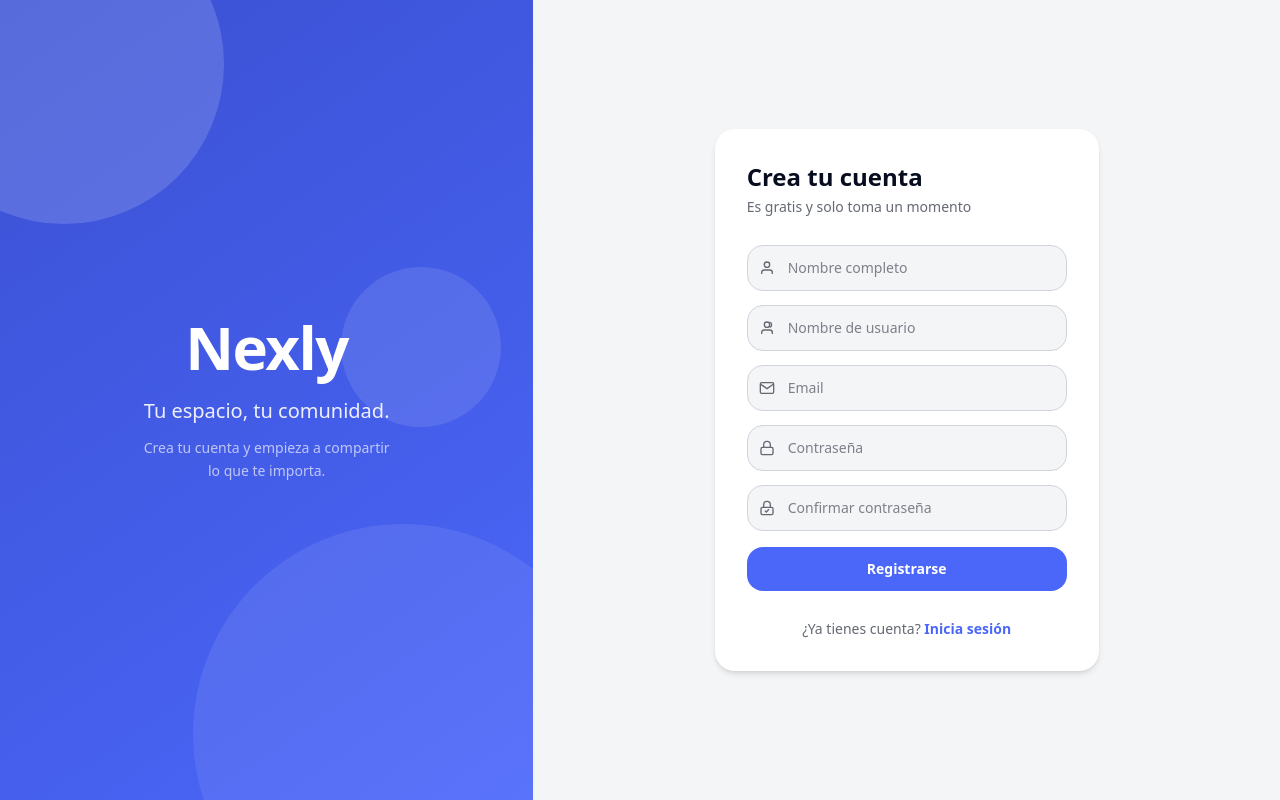
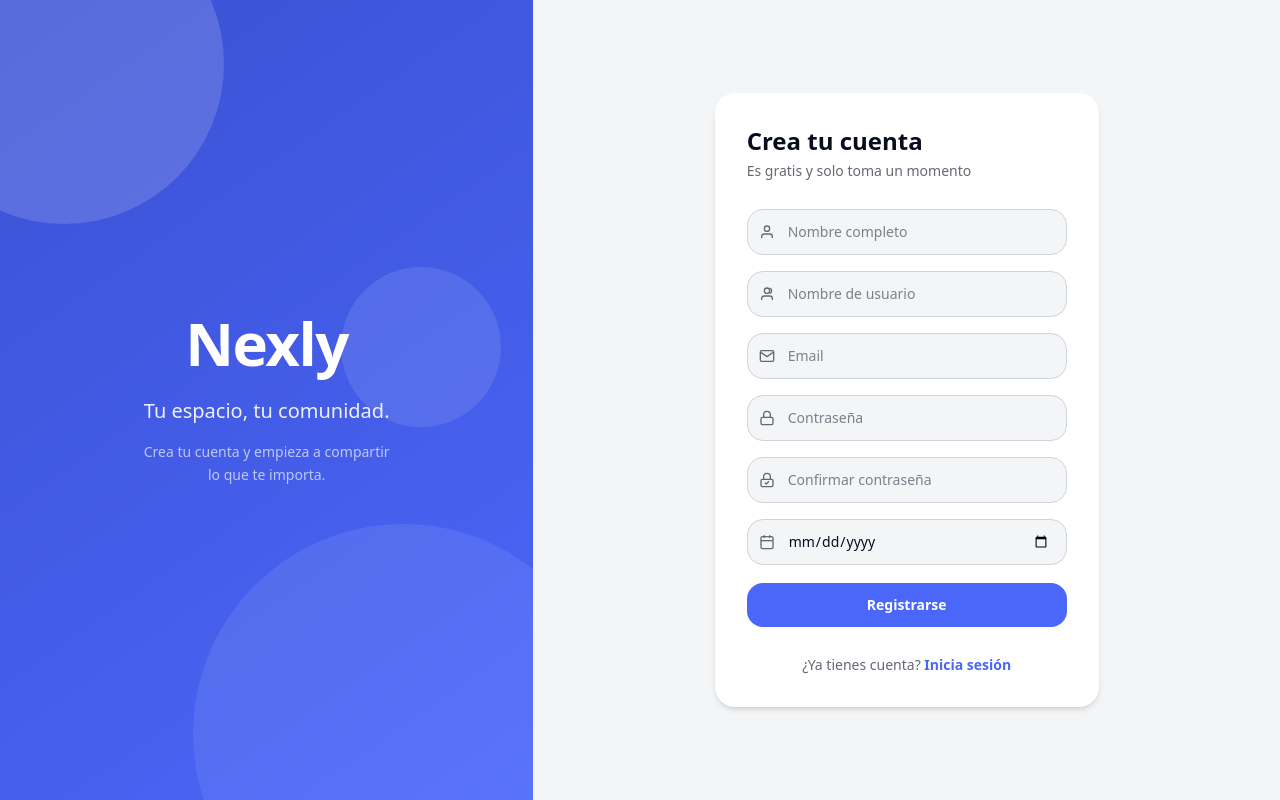
Before and after one commit to MateoCastro47/Nexly-Project, a React (Vite) app in the folder NexlyFront/: page /register in a window 1280 px wide. Built offline with nearby package versions, Linux system fonts and the light colour scheme; no server answers.

Commit message:
fix: Arreglados errores de login

```diff
--- a/NexlyFront/src/Router/Router.tsx
+++ b/NexlyFront/src/Router/Router.tsx
@@ -3,6 +3,8 @@ import { useAuthStore } from '../store/authStore'
 import Login from '../pages/Auth/Login'
 import Register from '../pages/Auth/Register'
 import OAuth2Callback from '../pages/Auth/OAuth2CallBack'
+import AppLayout from '../components/layout/AppLayout'
+import FeedPage from '../pages/Feed/FeedPage'
 
 function PrivateRoute({ children }: { children: React.ReactNode }) {
   const usuario = useAuthStore((s) => s.usuario)
@@ -15,7 +17,9 @@ export const router = createBrowserRouter([
   { path: '/oauth2/callback', element: <OAuth2Callback /> },
   {
     path: '/',
-    element: <PrivateRoute><div>Layout pendiente</div></PrivateRoute>,
-    children: [],
+    element: <PrivateRoute><AppLayout /></PrivateRoute>,
+    children: [
+      { index: true, element: <FeedPage /> },
+    ],
   },
 ])
--- a/NexlyFront/src/api/auth.ts
+++ b/NexlyFront/src/api/auth.ts
@@ -8,7 +8,8 @@ export const register = (data: {
   nombreCompleto: string
   nombreUsuario: string
   email: string
-  contrasenha: string
+  contrasena: string
+  fechaNacimiento: string
 }) => client.post<Usuario>('/auth/register', data)
 
 export const logout = () => client.post('/auth/logout')
--- a/NexlyFront/src/pages/Auth/Register.tsx
+++ b/NexlyFront/src/pages/Auth/Register.tsx
@@ -23,7 +23,7 @@ const campos = [
       <polyline points="22,6 12,13 2,6" />
     </svg>
   )},
-  { field: 'contrasenha',    placeholder: 'Contraseña',        type: 'password', icon: (
+  { field: 'contrasena',     placeholder: 'Contraseña',        type: 'password', icon: (
     <svg className="w-4 h-4" viewBox="0 0 24 24" fill="none" stroke="currentColor" strokeWidth="2">
       <rect x="3" y="11" width="18" height="11" rx="2" ry="2" />
       <path d="M7 11V7a5 5 0 0 1 10 0v4" />
@@ -34,21 +34,29 @@ const campos = [
 export default function Register() {
   const navigate = useNavigate()
   const setUsuario = useAuthStore((s) => s.setUsuario)
-  const [form, setForm] = useState({ nombreCompleto: '', nombreUsuario: '', email: '', contrasenha: '', confirmarContrasenha: '' })
+  const [form, setForm] = useState({
+    nombreCompleto: '',
+    nombreUsuario: '',
+    email: '',
+    contrasena: '',
+    confirmarContrasena: '',
+    fechaNacimiento: '',
+  })
   const [error, setError] = useState('')
   const [loading, setLoading] = useState(false)
   const [focused, setFocused] = useState<string | null>(null)
 
   const handleSubmit = async (e: { preventDefault(): void }) => {
     e.preventDefault()
-    if(form.contrasenha !== form.confirmarContrasenha){
+    if (form.contrasena !== form.confirmarContrasena) {
       setError('Las contraseñas no coinciden')
-        return;
+      return
     }
     setError('')
     setLoading(true)
     try {
-      const { data } = await register(form)
+      const { nombreCompleto, nombreUsuario, email, contrasena, fechaNacimiento } = form
+      const { data } = await register({ nombreCompleto, nombreUsuario, email, contrasena, fechaNacimiento })
       setUsuario(data)
       navigate('/')
     } catch (err: any) {
@@ -79,8 +87,8 @@ export default function Register() {
         <div className="absolute top-1/3 right-8 w-40 h-40 rounded-full opacity-[0.10]" style={{ background: 'white' }} />
 
         <div className="relative z-10 text-center text-white select-none">
-          <p className="text-6xl font-bold tracking-tight mb-5">Nexly</p>
-          <p className="text-xl font-medium opacity-90 mb-3">Tu espacio, tu comunidad.</p>
+          <p className="text-6xl font-bold tracking-tight mb-6">Nexly</p>
+          <p className="text-xl font-medium opacity-90 mb-4">Tu espacio, tu comunidad.</p>
           <p className="text-sm opacity-65 max-w-[260px] leading-relaxed mx-auto">
             Crea tu cuenta y empieza a compartir lo que te importa.
           </p>
@@ -92,12 +100,10 @@ export default function Register() {
         className="flex-1 flex items-center justify-center p-6 overflow-y-auto"
         style={{ background: 'var(--color-bg)' }}
       >
-        {/* Card */}
         <div
           className="w-full max-w-sm rounded-2xl p-8 shadow-md"
           style={{ background: 'var(--color-surface)' }}
         >
-          {/* Logo solo en mobile */}
           <p className="lg:hidden text-center text-3xl font-bold mb-6" style={{ color: 'var(--color-brand)' }}>
             Nexly
           </p>
@@ -109,13 +115,12 @@ export default function Register() {
             Es gratis y solo toma un momento
           </p>
 
-          <form onSubmit={handleSubmit} className="flex flex-col gap-3.5">
+          <form onSubmit={handleSubmit} className="flex flex-col gap-4">
+
+            {/* Campos base */}
             {campos.map(({ field, placeholder, type, icon }) => (
               <div key={field} className="relative">
-                <span
-                  className="absolute inset-y-0 left-3 flex items-center pointer-events-none"
-                  style={{ color: 'var(--color-muted)' }}
-                >
+                <span className="absolute inset-y-0 left-3 flex items-center pointer-events-none" style={{ color: 'var(--color-muted)' }}>
                   {icon}
                 </span>
                 <input
@@ -131,29 +136,52 @@ export default function Register() {
                 />
               </div>
             ))}
-            {/* Confirmar contraseña*/}
-            <div className='relative'>
-                <span
-                    className='absolute inset-y-0 left-3 flex items-center pointer-events-none'
-                    style={{ color: 'var(--color-muted)'}}
-                >
+
+            {/* Confirmar contraseña */}
+            <div className="relative">
+              <span className="absolute inset-y-0 left-3 flex items-center pointer-events-none" style={{ color: 'var(--color-muted)' }}>
                 <svg className="w-4 h-4" viewBox="0 0 24 24" fill="none" stroke="currentColor" strokeWidth="2">
                   <rect x="3" y="11" width="18" height="11" rx="2" ry="2" />
                   <path d="M7 11V7a5 5 0 0 1 10 0v4" />
-                        <path d="M9 16l2 2 4-4" />   {/* checkmark visual */}
+                  <path d="M9 16l2 2 4-4" />
                 </svg>
               </span>
-                <input type="password"
-                    placeholder='Confirmar contraseña'
+              <input
+                type="password"
+                placeholder="Confirmar contraseña"
                 required
-                    value={form.confirmarContrasenha}
-                    onChange={(e) => setForm({...form, confirmarContrasenha: e.target.value})}
-                    onFocus={() => setFocused('confirmarContrasenha')}
+                value={form.confirmarContrasena}
+                onChange={(e) => setForm({ ...form, confirmarContrasena: e.target.value })}
+                onFocus={() => setFocused('confirmarContrasena')}
                 onBlur={() => setFocused(null)}
-                    className='w-full rounded-xl pl-10 pr-4 py-3 text-sm'
-                    style={inputStyle('confirmarContrasenha')}
+                className="w-full rounded-xl pl-10 pr-4 py-3 text-sm"
+                style={inputStyle('confirmarContrasena')}
               />
             </div>
+
+            {/* Fecha de nacimiento */}
+            <div className="relative">
+              <span className="absolute inset-y-0 left-3 flex items-center pointer-events-none" style={{ color: 'var(--color-muted)' }}>
+                <svg className="w-4 h-4" viewBox="0 0 24 24" fill="none" stroke="currentColor" strokeWidth="2">
+                  <rect x="3" y="4" width="18" height="18" rx="2" ry="2" />
+                  <line x1="16" y1="2" x2="16" y2="6" />
+                  <line x1="8" y1="2" x2="8" y2="6" />
+                  <line x1="3" y1="10" x2="21" y2="10" />
+                </svg>
+              </span>
+              <input
+                type="date"
+                required
+                max={new Date().toISOString().split('T')[0]}
+                value={form.fechaNacimiento}
+                onChange={(e) => setForm({ ...form, fechaNacimiento: e.target.value })}
+                onFocus={() => setFocused('fechaNacimiento')}
+                onBlur={() => setFocused(null)}
+                className="w-full rounded-xl pl-10 pr-4 py-3 text-sm"
+                style={inputStyle('fechaNacimiento')}
+              />
+            </div>
+
             {error && (
               <p className="text-xs px-1" style={{ color: 'var(--color-error)' }}>{error}</p>
             )}
--- /dev/null
+++ b/NexlyFront/src/pages/Feed/FeedPage.tsx
@@ -0,0 +1,55 @@
+import PostCard from '../../components/feed/PostCard'
+import type { Publicacion } from '../../types'
+
+const MOCK: Publicacion[] = [
+  {
+    id: 1,
+    contenido: '¡Primera publicación en Nexly! Conecta, comparte y crece con nosotros. 🚀',
+    imagenes: [],
+    visibilidad: 'PUBLICO',
+    autor: {
+      id: 1,
+      nombreCompleto: 'Mateo Castro',
+      nombreUsuario: 'mateocastro',
+      email: 'mateo@nexly.com',
+      seguidores: 128,
+      seguidos: 64,
+      activo: true,
+      rol: 'USER',
+    },
+    fechaCreacion: new Date(Date.now() - 5 * 60_000).toISOString(),
+    totalReacciones: 12,
+    totalComentarios: 3,
+  },
+  {
+    id: 2,
+    contenido: 'Explorando las comunidades de tecnología. ¿Alguien más por aquí?',
+    imagenes: [],
+    visibilidad: 'PUBLICO',
+    autor: {
+      id: 2,
+      nombreCompleto: 'Laura Gómez',
+      nombreUsuario: 'lauragomez',
+      email: 'laura@nexly.com',
+      seguidores: 340,
+      seguidos: 210,
+      activo: true,
+      rol: 'USER',
+    },
+    comunidadNombre: 'Tecnología',
+    fechaCreacion: new Date(Date.now() - 2 * 3_600_000).toISOString(),
+    totalReacciones: 47,
+    totalComentarios: 11,
+    miReaccion: 'ME_GUSTA',
+  },
+]
+
+export default function FeedPage() {
+  return (
+    <div className="flex flex-col gap-4">
+      {MOCK.map((p) => (
+        <PostCard key={p.id} publicacion={p} />
+      ))}
+    </div>
+  )
+}
```
Lines whose indentation alone changed are shown as unchanged.
